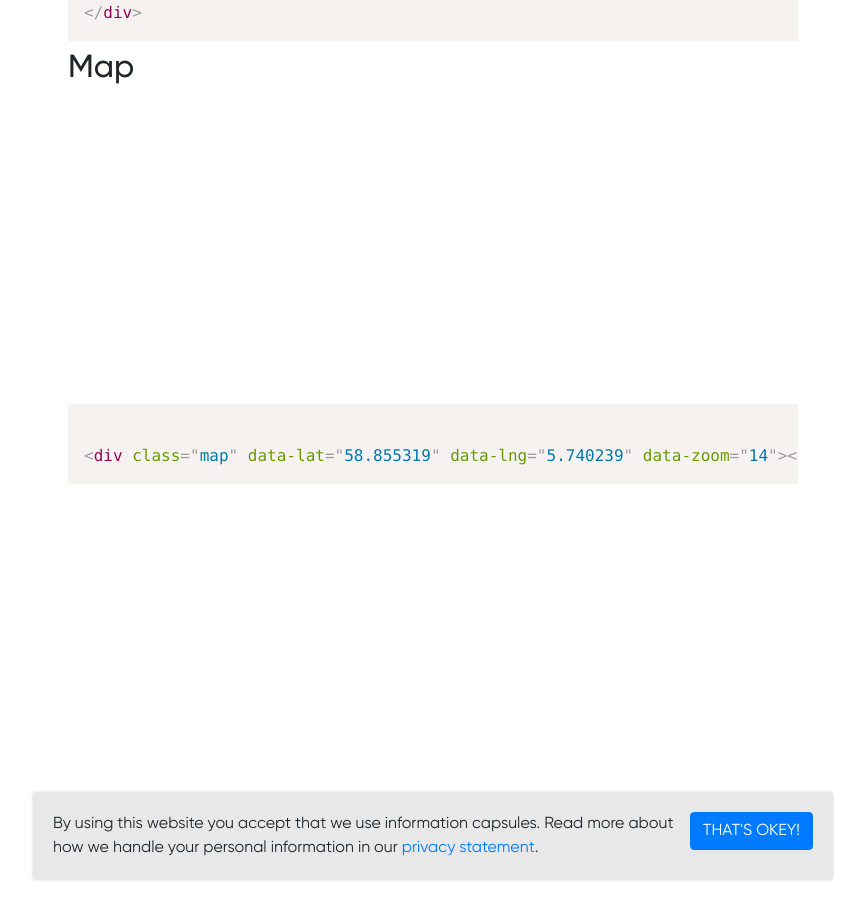
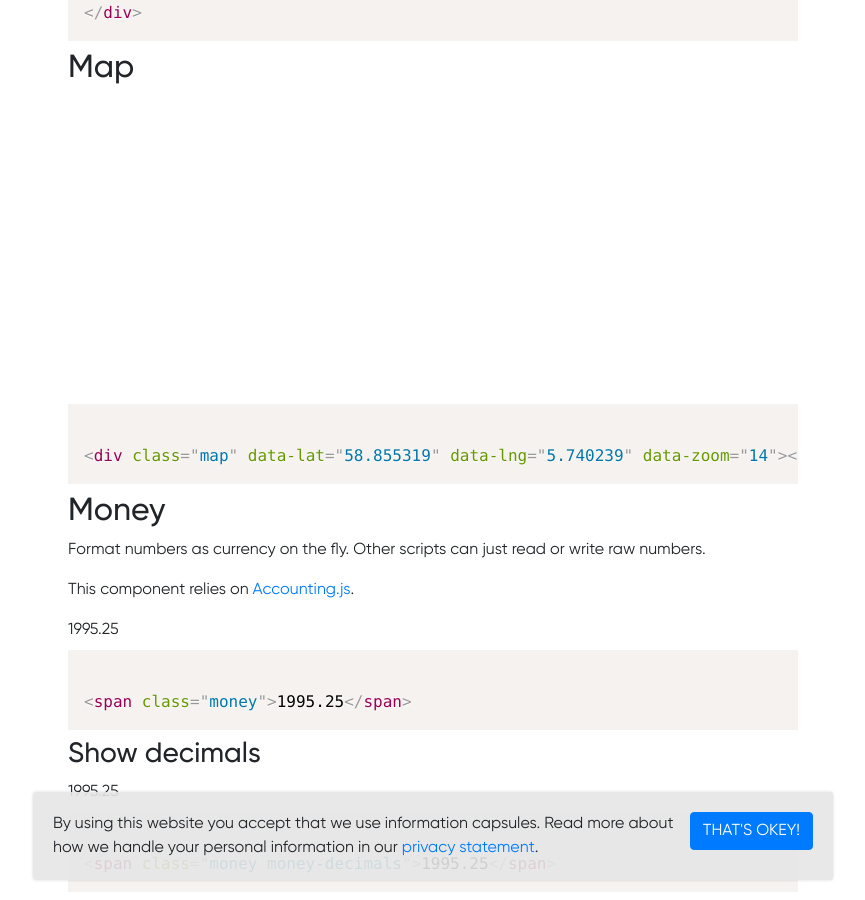
Before and after one commit to vecora/ds-vecora, a Jekyll site: the page built from docs/components.md, in a window 1280 px wide and 900 px high, scrolled down 692 px. Shown: the whole window, without its empty margins (207-1072 px from the left). Built offline with Jekyll 4.4.1, drawn with Linux system fonts in a browser that asks for light colours; some web fonts are replaced.

Commit message:
Added examples to documentation

```diff
--- a/docs/components.md
+++ b/docs/components.md
@@ -38,3 +38,22 @@ Should be implemented right before scripts at the end of the `body` element on e
 <div class="map" data-lat="58.855319" data-lng="5.740239" data-zoom="14"></div>
 {% endcapture %}
 {% include example.html content=example %}
+
+
+## Money
+
+Format numbers as currency on the fly. Other scripts can just read or write raw numbers.
+
+This component relies on [Accounting.js](http://openexchangerates.github.io/accounting.js/).
+
+{% capture example %}
+<span class="money">1995.25</span>
+{% endcapture %}
+{% include example.html content=example %}
+
+### Show decimals
+
+{% capture example %}
+<span class="money money-decimals">1995.25</span>
+{% endcapture %}
+{% include example.html content=example %}
```
Also changed, not shown: docs/scripts.md (+5 -1 lines), src/js/money.js (+16 -0 lines).
